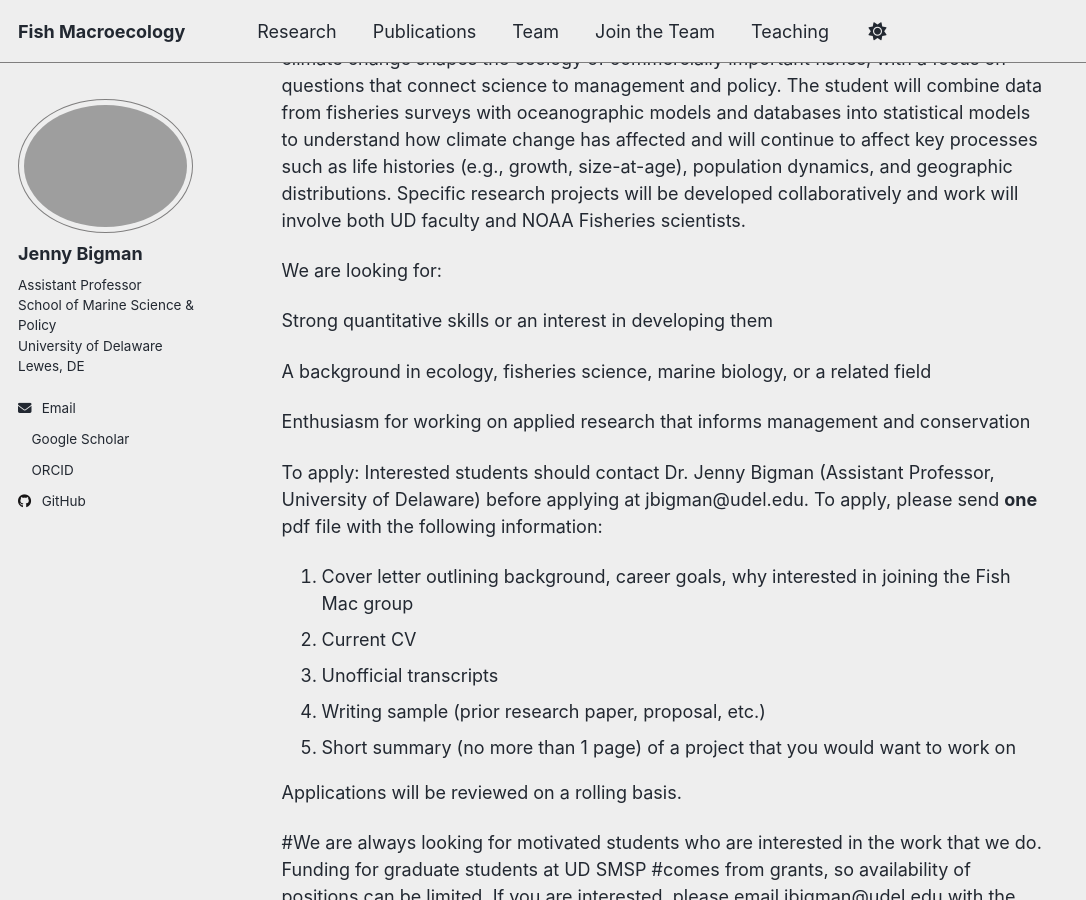
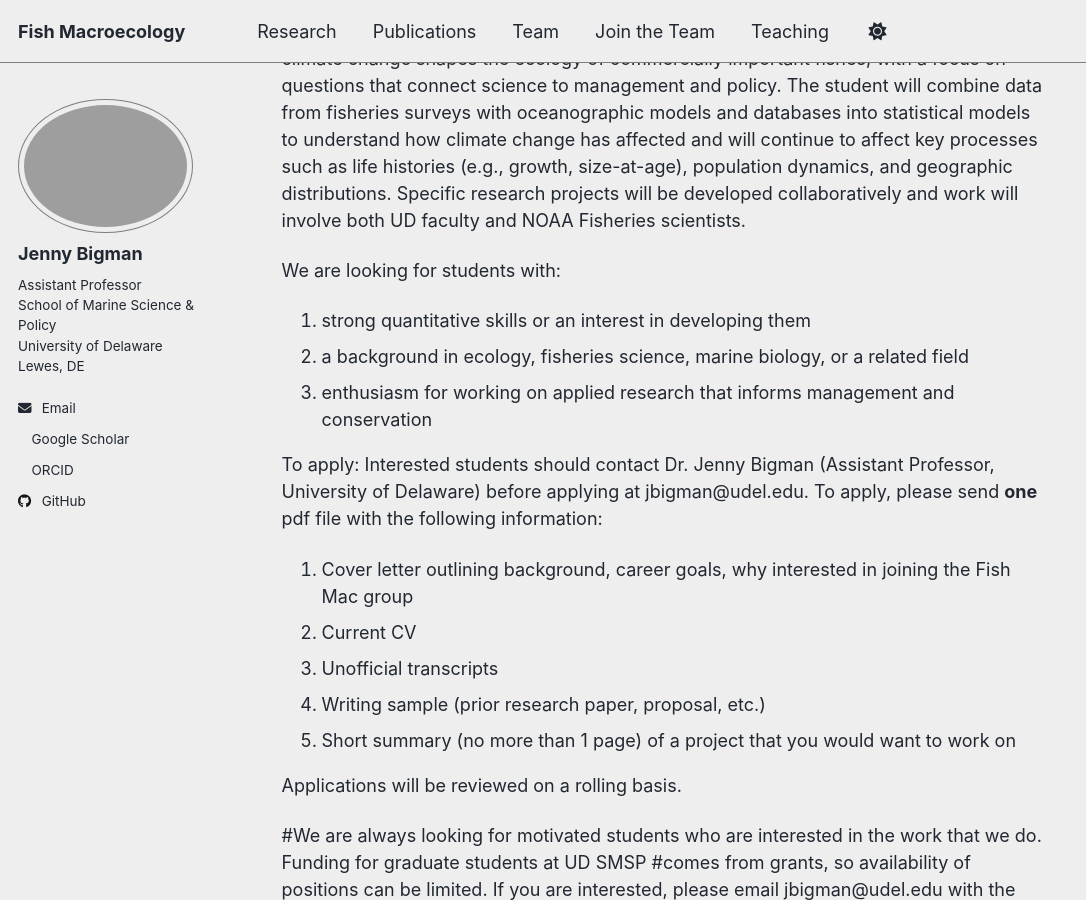
Before and after one commit to jennybigman/jennybigman.github.io, a Jekyll site: the page built from _pages/join the team.md, in a window 1280 px wide and 900 px high, scrolled down 363 px. Shown: the whole window, without its empty margins (0-1086 px from the left). Built offline with Jekyll 4.4.1, drawn with Linux system fonts in a browser that asks for light colours; a style sheet for code colours, icons or effects is not loaded.

Commit message:
Update join the team.md

```diff
--- a/_pages/join the team.md
+++ b/_pages/join the team.md
@@ -11,13 +11,10 @@ Thank you for your interest in joining our group. Work in the Fish Mac research
 The Fish Macroecology Research Group at the University of Delaware is seeking a motivated Master’s student to join our team starting in Fall 2026. Our group studies how climate change shapes the ecology of commercially important fishes, with a focus on questions that connect science to management and policy. The student will combine data from fisheries surveys with oceanographic models and databases into statistical models to understand how climate change has affected and will continue to affect key processes such as life histories (e.g., growth, size-at-age), population dynamics, and geographic distributions. Specific research projects will be developed collaboratively and work will involve both UD faculty and NOAA Fisheries scientists.<br>
 
 
-We are looking for:<br>
-
-Strong quantitative skills or an interest in developing them
-
-A background in ecology, fisheries science, marine biology, or a related field
-
-Enthusiasm for working on applied research that informs management and conservation
+We are looking for students with:<br>
+1. strong quantitative skills or an interest in developing them
+2. a background in ecology, fisheries science, marine biology, or a related field
+3. enthusiasm for working on applied research that informs management and conservation
 
 To apply:
 Interested students should contact Dr. Jenny Bigman (Assistant Professor, University of Delaware) before applying at jbigman@udel.edu. To apply, please send **one** pdf file with the following information:
```
